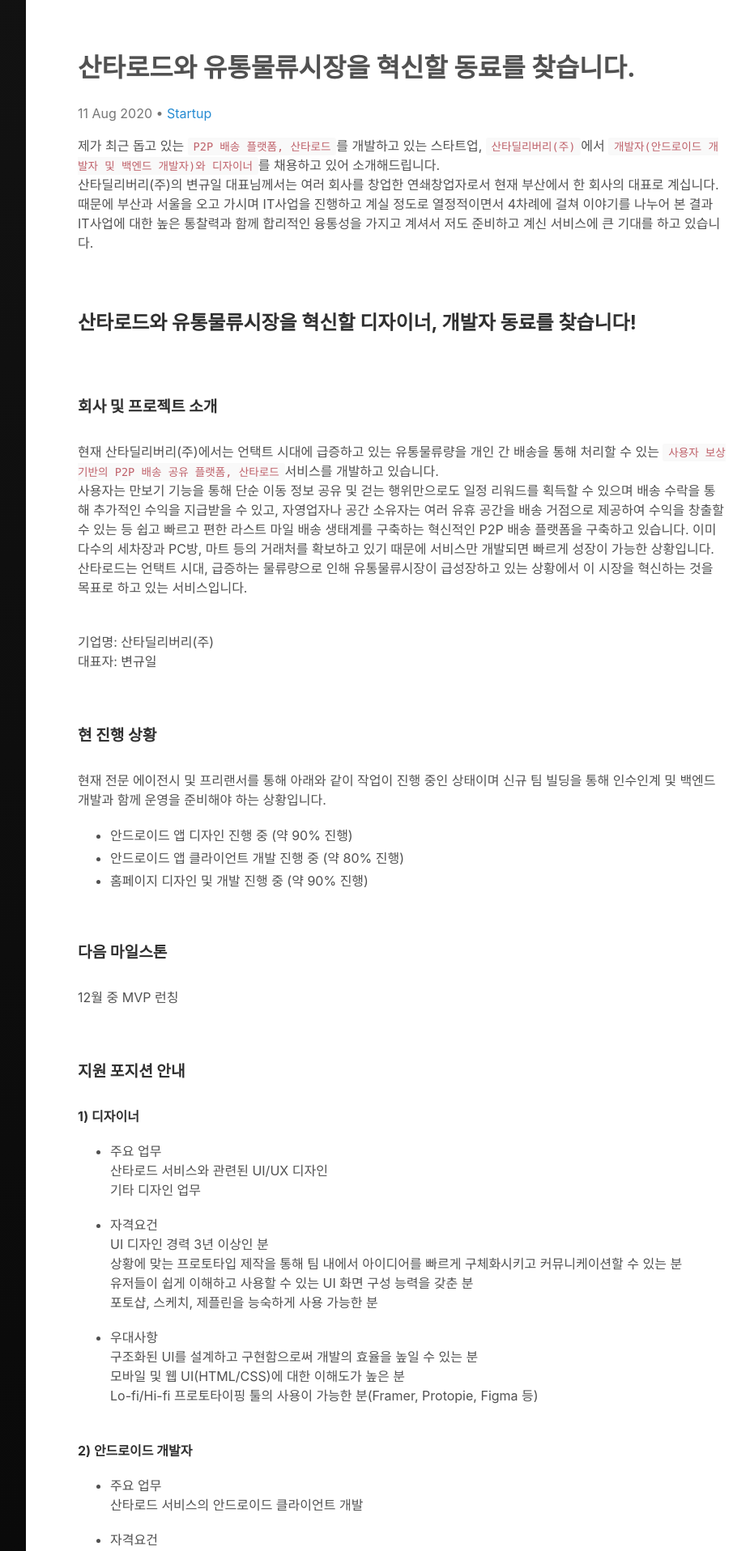
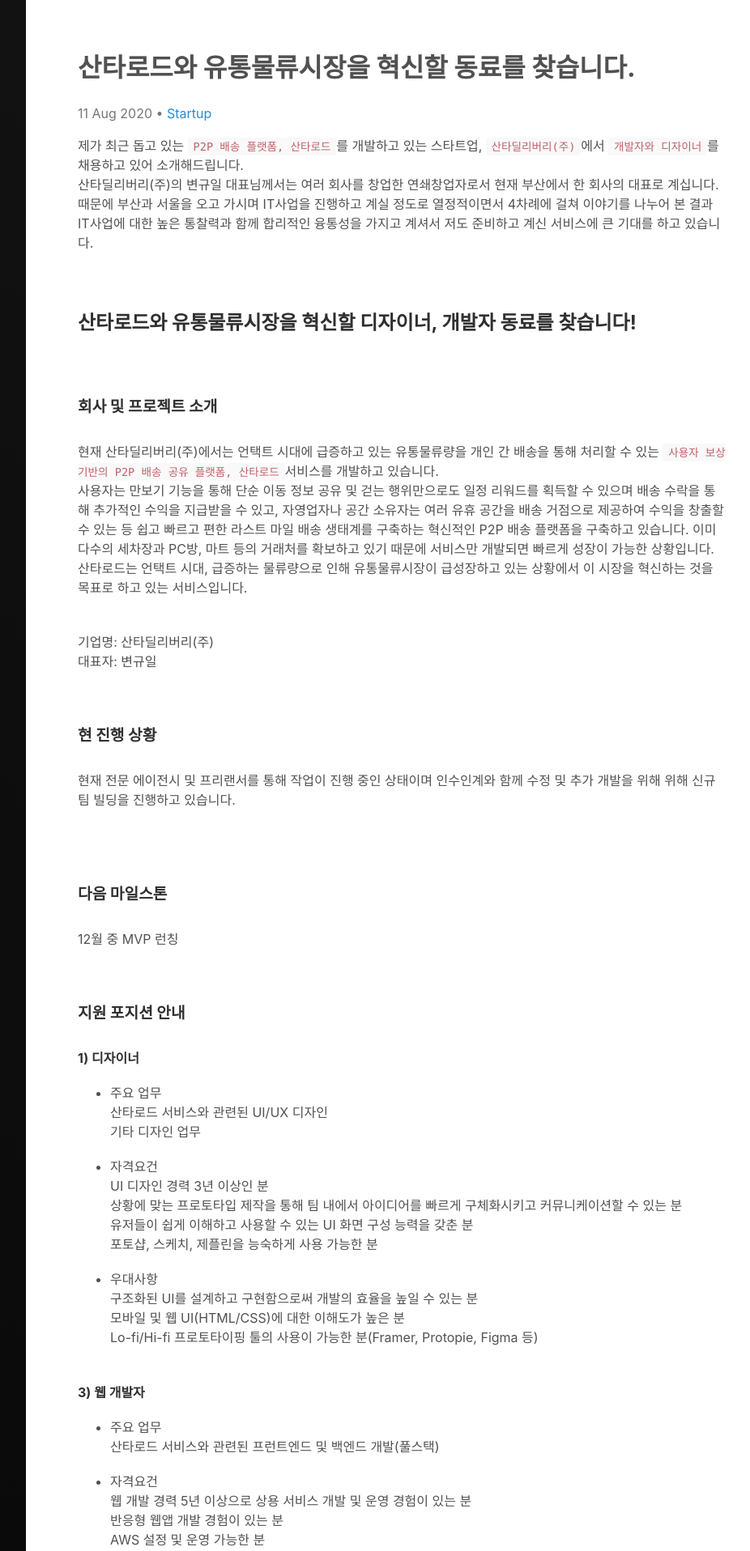
Before and after one commit to germweapon/germweapon.github.io, a Jekyll site: the page built from _posts/2020-08-11-산타로드와-유통물류시장을-혁신할-동료를-찾습니다.-[디자이너,개발자].md, in a window 1280 px wide. Shown: the top 1916 px of the page at 81% size, without its empty margins (256-1182 px from the left). Built offline with Jekyll 4.4.1, drawn with Linux system fonts in a browser that asks for light colours; comment, search, counter and statistics services are not loaded; some of the changed text lies outside the part shown.

Commit message:
문구 수정

```diff
--- a/_posts/2020-08-11-산타로드와-유통물류시장을-혁신할-동료를-찾습니다.-[디자이너,개발자].md
+++ b/_posts/2020-08-11-산타로드와-유통물류시장을-혁신할-동료를-찾습니다.-[디자이너,개발자].md
@@ -18,14 +18,14 @@ tags:
   - 모바일개발자
   - Android
   - 디자이너
-lastmod : 2020-08-11 12:00:00
+lastmod : 2020-09-10 12:00:00
 sitemap :
 changefreq : daily
 priority : 1.0
 ---
 
 
-제가 최근 돕고 있는 `P2P 배송 플랫폼, 산타로드`를 개발하고 있는 스타트업, `산타딜리버리(주)`에서 `개발자(안드로이드 개발자 및 백엔드 개발자)와 디자이너`를 채용하고 있어 소개해드립니다.<br>
+제가 최근 돕고 있는 `P2P 배송 플랫폼, 산타로드`를 개발하고 있는 스타트업, `산타딜리버리(주)`에서 `개발자와 디자이너`를 채용하고 있어 소개해드립니다.<br>
 산타딜리버리(주)의 변규일 대표님께서는 여러 회사를 창업한 연쇄창업자로서 현재 부산에서 한 회사의 대표로 계십니다.<br>
 때문에 부산과 서울을 오고 가시며 IT사업을 진행하고 계실 정도로 열정적이면서 4차례에 걸쳐 이야기를 나누어 본 결과 IT사업에 대한 높은 통찰력과 함께 합리적인 융통성을 가지고 계셔서 저도 준비하고 계신 서비스에 큰 기대를 하고 있습니다.<br><br><br>
 
@@ -41,10 +41,7 @@ priority : 1.0
 <br><br><br>
 
 #### **현 진행 상황**<br><br>
-현재 전문 에이전시 및 프리랜서를 통해 아래와 같이 작업이 진행 중인 상태이며 신규 팀 빌딩을 통해 인수인계 및 백엔드 개발과 함께 운영을 준비해야 하는 상황입니다.<br>
-- 안드로이드 앱 디자인 진행 중 (약 90% 진행)
-- 안드로이드 앱 클라이언트 개발 진행 중 (약 80% 진행)
-- 홈페이지 디자인 및 개발 진행 중 (약 90% 진행)
+현재 전문 에이전시 및 프리랜서를 통해 작업이 진행 중인 상태이며 인수인계와 함께 수정 및 추가 개발을 위해 위해 신규 팀 빌딩을 진행하고 있습니다.<br>
 <br><br><br>
 
 #### **다음 마일스톤**<br><br>
@@ -70,7 +67,7 @@ UI 디자인 경력 3년 이상인 분<br>
 Lo-fi/Hi-fi 프로토타이핑 툴의 사용이 가능한 분(Framer, Protopie, Figma 등)
 <br><br>
 
-**2) 안드로이드 개발자**<br>
+<!--**2) 안드로이드 개발자**<br>
 - 주요 업무<br>
 산타로드 서비스의 안드로이드 클라이언트 개발
 
@@ -85,14 +82,32 @@ Lo-fi/Hi-fi 프로토타이핑 툴의 사용이 가능한 분(Framer, Protopie,
 네트워크/앱 보안에 대한 이해도가 높은 분<br>
 애자일 스크럼 개발 방식에 익숙한 분<br>
 테스트/배포 자동화 경험이 있고, 안드로이드 최신 개발 동향에 관심이 많은 분<br>
-안드로이드와 모바일 전반에 대한 풍부한 이해를 바탕으로 최적화된 인터페이스 설계를 지향하는 분<br><br>
+안드로이드와 모바일 전반에 대한 풍부한 이해를 바탕으로 최적화된 인터페이스 설계를 지향하는 분<br><br>-->
 
-**3) 백엔드 개발자**<br>
+**3) 웹 개발자**<br>
+- 주요 업무<br>
+산타로드 서비스와 관련된 프런트엔드 및 백엔드 개발(풀스택)
+
+- 자격요건<br>
+웹 개발 경력 5년 이상으로 상용 서비스 개발 및 운영 경험이 있는 분<br>
+반응형 웹앱 개발 경험이 있는 분<br>
+AWS 설정 및 운영 가능한 분<br>
+테스트 코드를 작성함으로써 얻을 수 있는 장점을 이해하고, 실천하는 분<br>
+Jira, Confluence, Git 등을 활용한 협업 경험을 보유하고 이를 세팅할 수 있는 분<br>
+주도적으로 과업 설정 및 수행을 하며 개발 프로젝트 리딩 및 매니징이 가능하신 분<br>
+
+- 우대사항<br>
+애자일 스크럼 개발 방식에 익숙한 분<br>
+새로운 언어나 Tool에 빠르게 적응할 수 있는 분<br>
+협업을 위한 적극적인 커뮤니케이션 능력이 뛰어난 분<br>
+<br><br>
+
+**4) 백엔드 개발자**<br>
 - 주요 업무<br>
 산타로드 서비스와 관련된 백엔드 개발
 
 - 자격요건<br>
-백엔드 개발 경력 5년 이상으로 상용 서비스 개발 및 운영 경험이 있는 분<br>
+백엔드 개발 경력 3년 이상으로 상용 서비스 개발 및 운영 경험이 있는 분<br>
 주도적으로 서버 설계 및 Restful API 개발이 가능하신 분<br>
 AWS 설정 및 운영 가능한 분<br>
 심플하고 유지 보수하기 좋은 설계를 지행하는 분<br>
```
